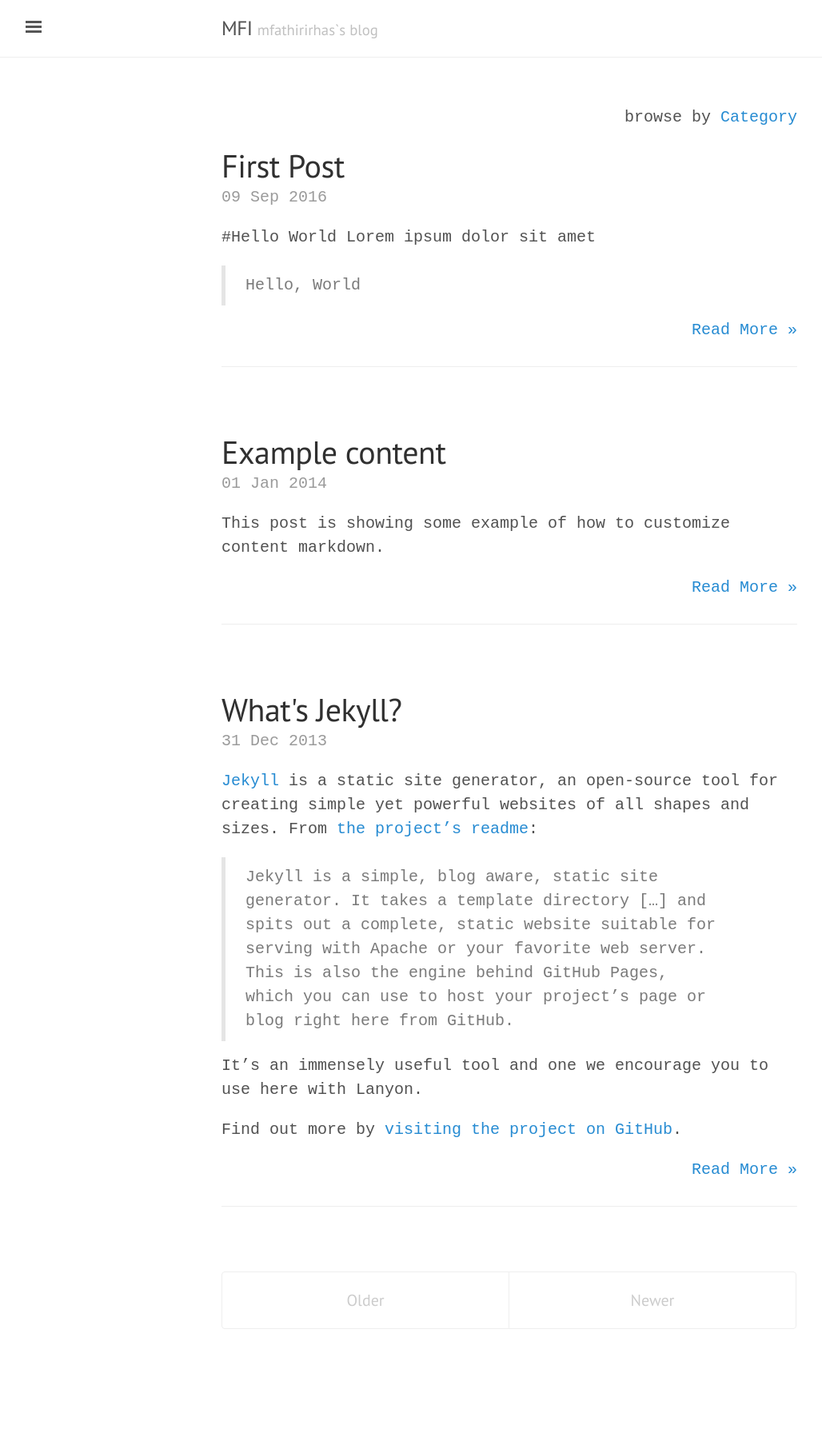
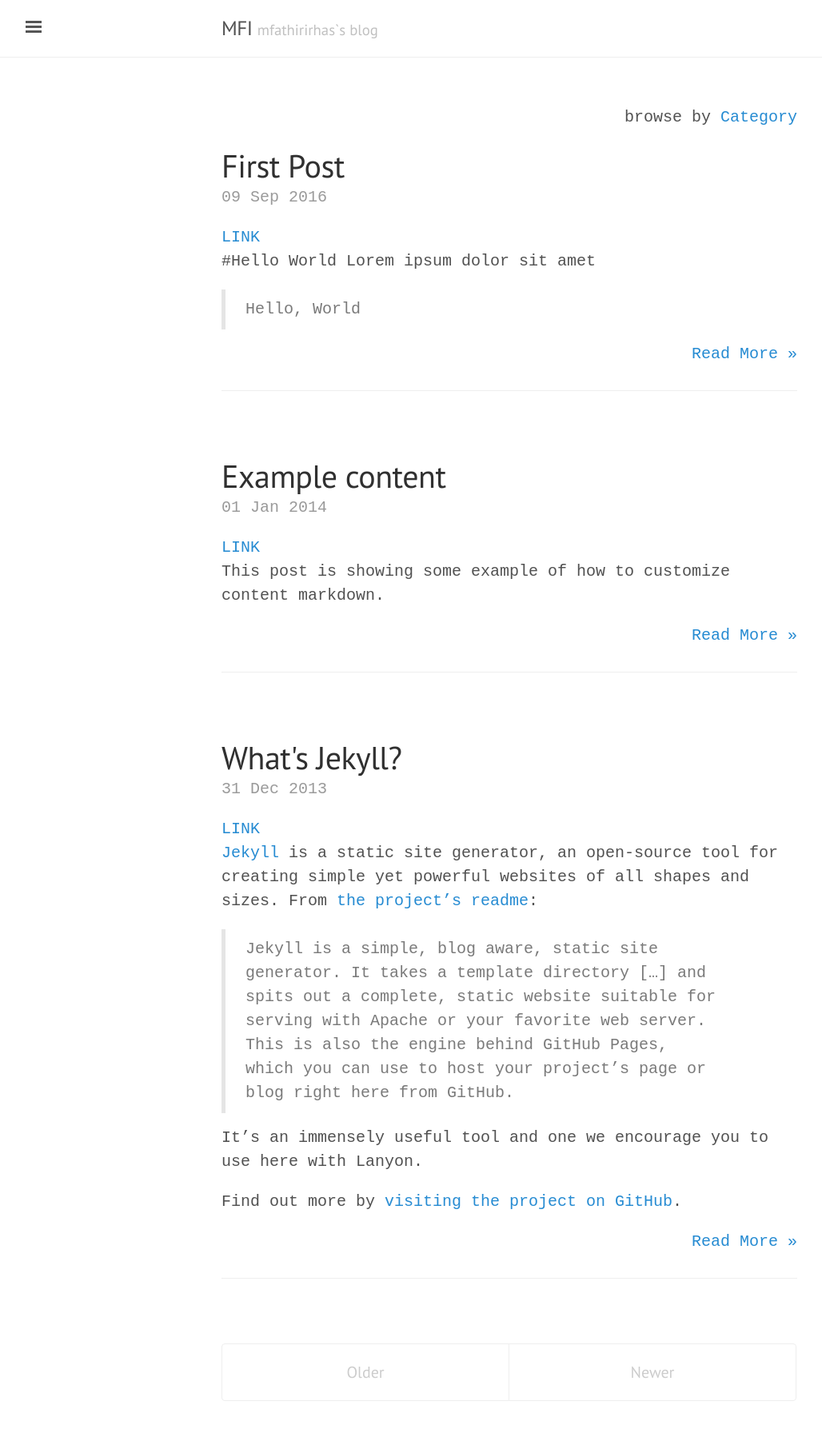
Before and after one commit to mfirhas/mfathirirhas.github.io, a Jekyll site: the page built from index.html, in a window 1280 px wide. Shown: the whole page at 80% size, without its empty margins (3-1031 px from the left). Built offline with Jekyll 4.4.1, drawn with Linux system fonts in a browser that asks for light colours; the list of posts is cut into pages by our own code; comment, search, counter and statistics services are not loaded; before the commit the page ends 1722 px from its top, so only the background shows below that.

Commit message:
Update index.html

```diff
--- a/index.html
+++ b/index.html
@@ -16,8 +16,8 @@ title: Home
       </a>
     </h1>
 
-    <span class="post-date">{{ post.date | date_to_string }}</span></hr>
-    <a href="{{ post.url }}index.html#disqus_thread" data-disqus-identifier="{{post.url}}"></a>
+    <span class="post-date">{{ post.date | date_to_string }}</span>
+    <a href="{{ post.url }}index.html#disqus_thread" data-disqus-identifier="{{post.url}}">LINK</a></hr>
     <!-- {{ post.content }} -->
     {{ post.excerpt}}
     <p align="right"><a href="{{ site.url }}{{ post.url }}">Read More &raquo</a></p>
```
